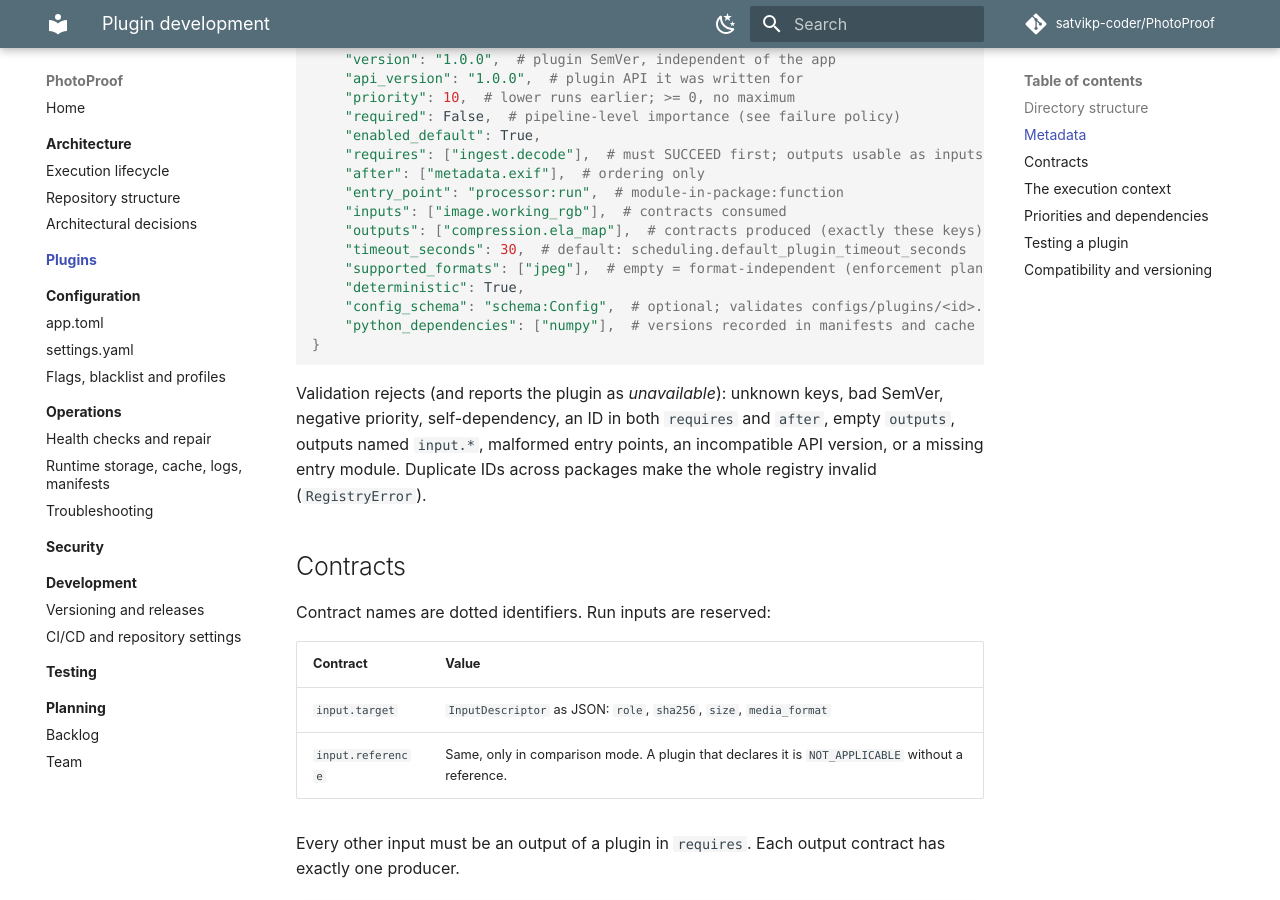
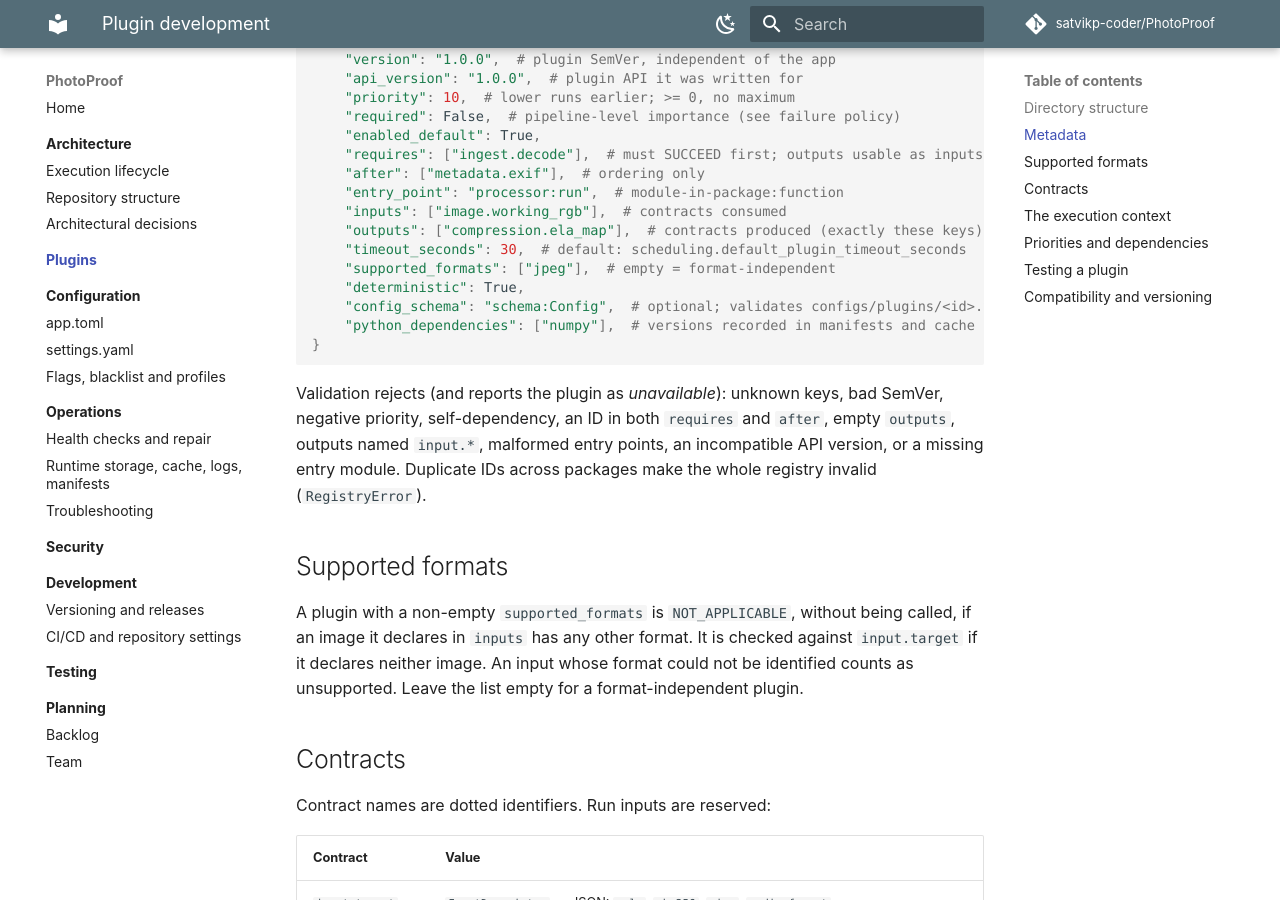
Before and after one commit to satvikp-coder/PhotoProof, an MkDocs documentation site: the page built from docs/plugins/index.md, in a window 1280 px wide and 900 px high, scrolled down 807 px. Built offline with MkDocs 1.6.1 and Material for MkDocs 9.7.7, drawn with Linux system fonts in a browser that asks for light colours; comment, search, counter and statistics services are not loaded.

Commit message:
docs(imaging): document format detection and bump to 0.4.0
Refs: #2

Co-Authored-By: Claude Opus 5.5 <noreply@anthropic.com>

```diff
--- a/app.toml
+++ b/app.toml
@@ -3,7 +3,7 @@
 
 [application]
 name = "PhotoProof"
-version = "0.3.0"
+version = "0.4.0"
 package = "photoproof"
 description = "Modular digital image forgery detection and localization framework."
 release_channel = "development"   # development | preview | stable
--- a/docs/plugins/index.md
+++ b/docs/plugins/index.md
@@ -41,7 +41,7 @@ METADATA = {
     "inputs": ["image.working_rgb"],  # contracts consumed
     "outputs": ["compression.ela_map"],  # contracts produced (exactly these keys)
     "timeout_seconds": 30,  # default: scheduling.default_plugin_timeout_seconds
-    "supported_formats": ["jpeg"],  # empty = format-independent (enforcement planned)
+    "supported_formats": ["jpeg"],  # empty = format-independent
     "deterministic": True,
     "config_schema": "schema:Config",  # optional; validates configs/plugins/<id>.yaml
     "python_dependencies": ["numpy"],  # versions recorded in manifests and cache keys
@@ -53,6 +53,13 @@ SemVer, negative priority, self-dependency, an ID in both `requires` and `after`
 empty `outputs`, outputs named `input.*`, malformed entry points, an incompatible API
 version, or a missing entry module. Duplicate IDs across packages make the whole
 registry invalid (`RegistryError`).
+
+## Supported formats
+
+A plugin with a non-empty `supported_formats` is `NOT_APPLICABLE`, without being called, if an
+image it declares in `inputs` has any other format. It is checked against `input.target` if it
+declares neither image. An input whose format could not be identified counts as unsupported.
+Leave the list empty for a format-independent plugin.
 
 ## Contracts
 
```
Also changed, not shown: CHANGELOG.md (+3 -0 lines), docs/configuration/settings.md (+2 -2 lines), docs/operations/health.md (+1 -0 lines), docs/planning/index.md (+4 -0 lines).
